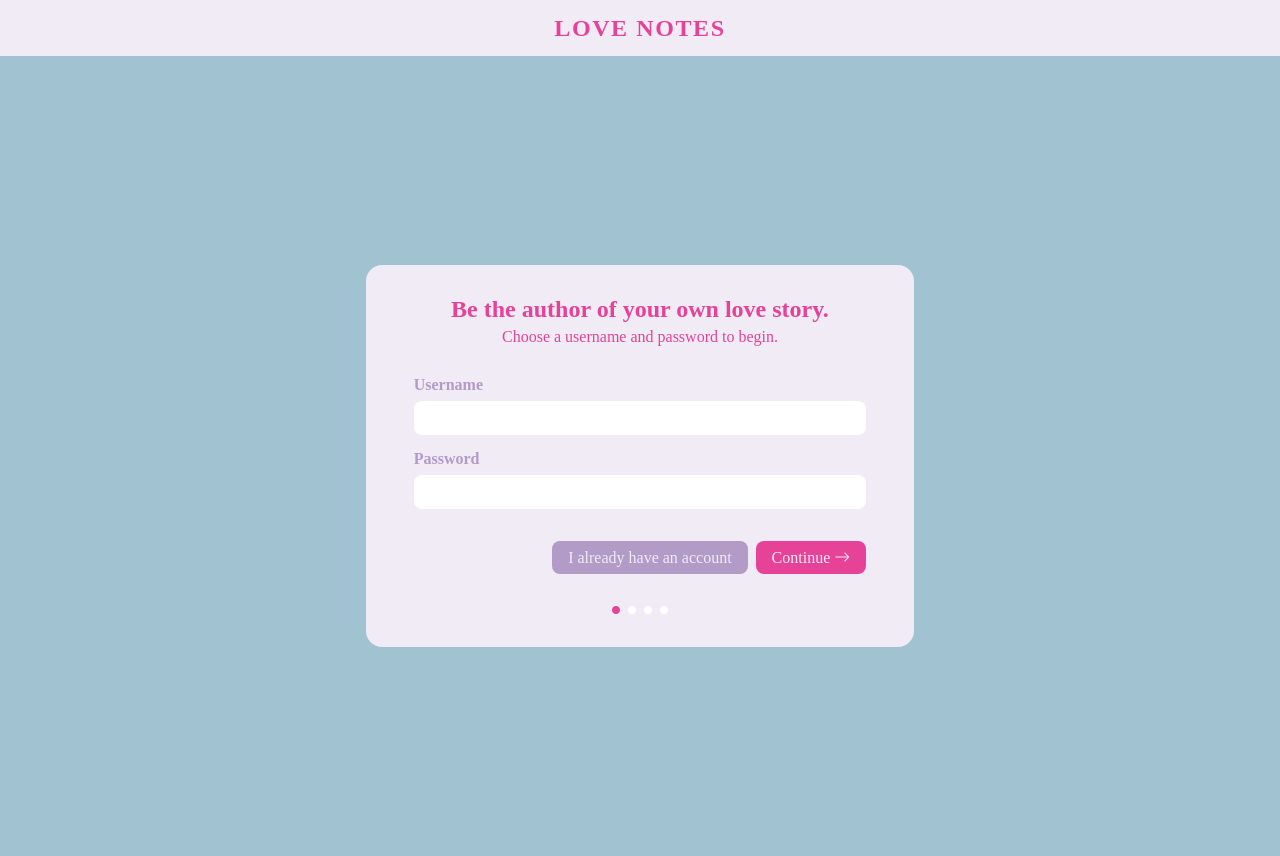
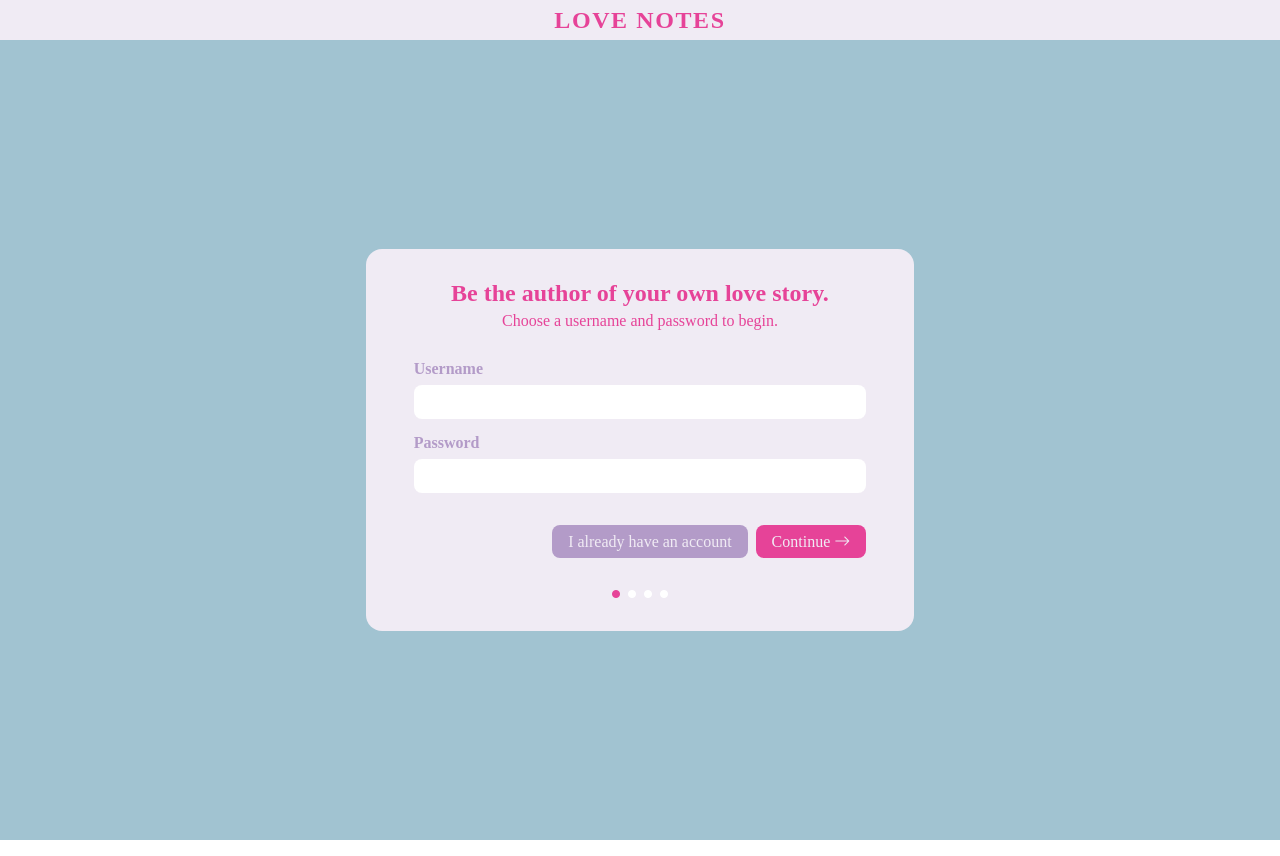
Before and after one commit to elisetvy/friender-frontend, a React (Create React App) app: page /register in a window 1280 px wide. Built offline with nearby package versions, Linux system fonts and the light colour scheme; no server answers.

Commit message:
Put the navbar on a diet (reduced padding)

```diff
--- a/src/components/Nav/Nav.css
+++ b/src/components/Nav/Nav.css
@@ -1,6 +1,6 @@
 .Nav {
   background: var(--white);
-  padding: 1rem 2rem;
+  padding: 0.5rem 2rem;
   display: grid;
   grid-template-columns: 1fr 1fr 1fr;
   justify-content: center;
@@ -34,7 +34,7 @@
   display: flex;
   flex-direction: column;
   align-items: center;
-  gap: 0.5rem;
+  gap: 0.25rem;
   text-align: center;
 }
 
```
